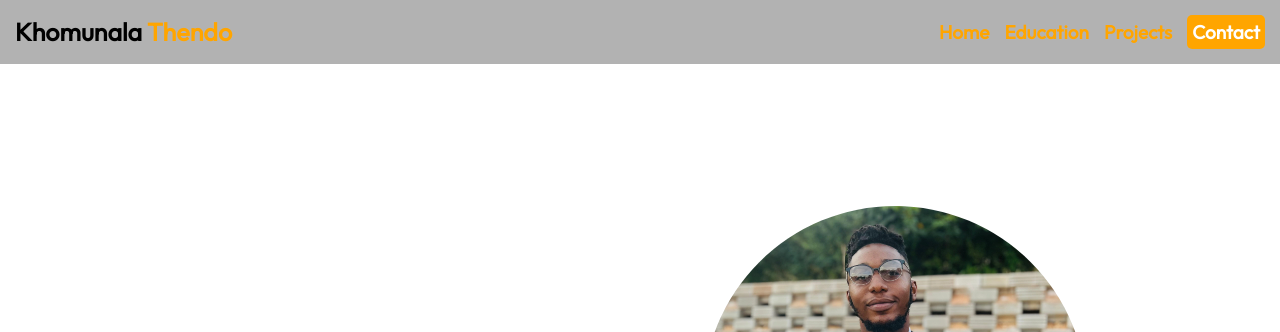
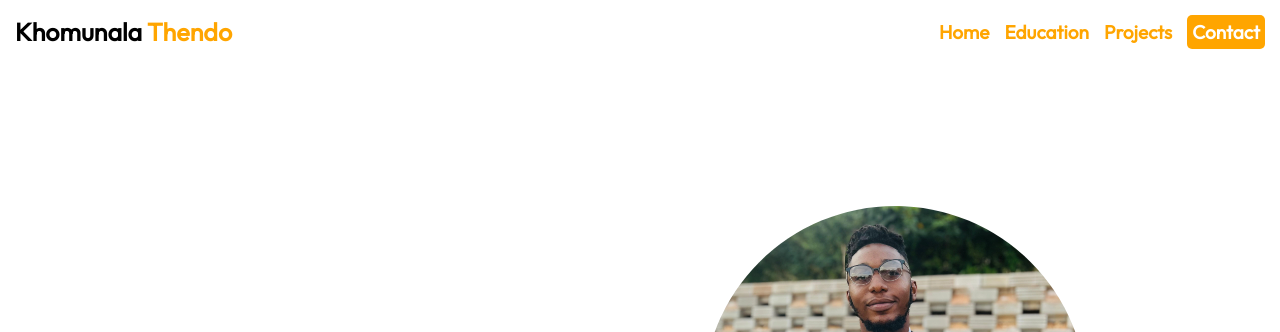
Before and after one commit to KhomunalaThendo/Portfolio, a plain HTML site: page index.html in a window 1280 px wide. Shown: the top 332 px of the page. Drawn offline with Linux system fonts and the light colour scheme.

Commit message:
Update style.css

```diff
--- a/style.css
+++ b/style.css
@@ -12,9 +12,7 @@
 
 header{
     width: 100%;
-
     position: fixed;
-    background-color: rgba(0, 0, 0, 0.3);
     backdrop-filter: blur(10px);
     -webkit-backdrop-filter: blur(10px);
     z-index: 1;
@@ -93,4 +91,5 @@ section{
 .homeImg{
     width: 30vw;
     border-radius: 50%;
+
 }
```
